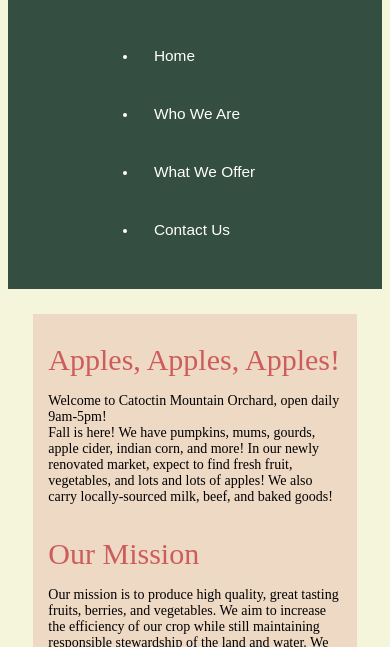
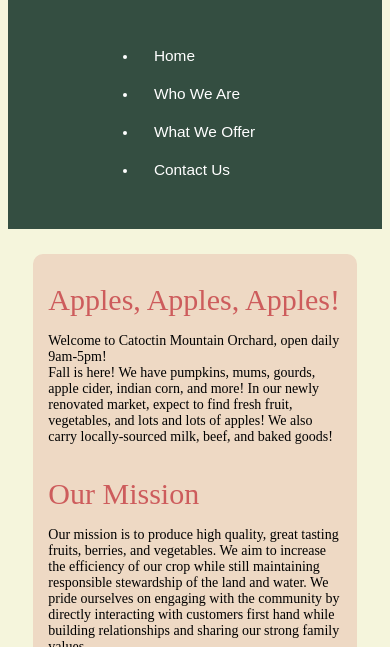
Before and after one commit to mdesir8-mc/TECH272, a plain HTML site: page Classwork 4/index.html in a window 390 px wide. Shown: the part 136-783 px from the top of the page. Drawn offline with Linux system fonts and the light colour scheme; a web font is replaced by a local one.

Commit message:
Enhance tablet responsiveness in styles.css
Added responsive font size and adjusted layout for tablet view.

```diff
--- a/Classwork 4/css/styles.css
+++ b/Classwork 4/css/styles.css
@@ -121,8 +121,13 @@ input {
 }
 
 @media (max-width: 900px) { /*TABLET*/
+	:root {
+		font-size: 16px;
+	}
+
 	nav {
 		flex-direction: column;
+		gap: 20px;
 	}
 
 	.main-section {
@@ -146,5 +151,6 @@ input {
 	.main-section {
 		background: #EED9C4;
 		padding: 15px;
+		border-radius: 10px;
 	}
 }
```
